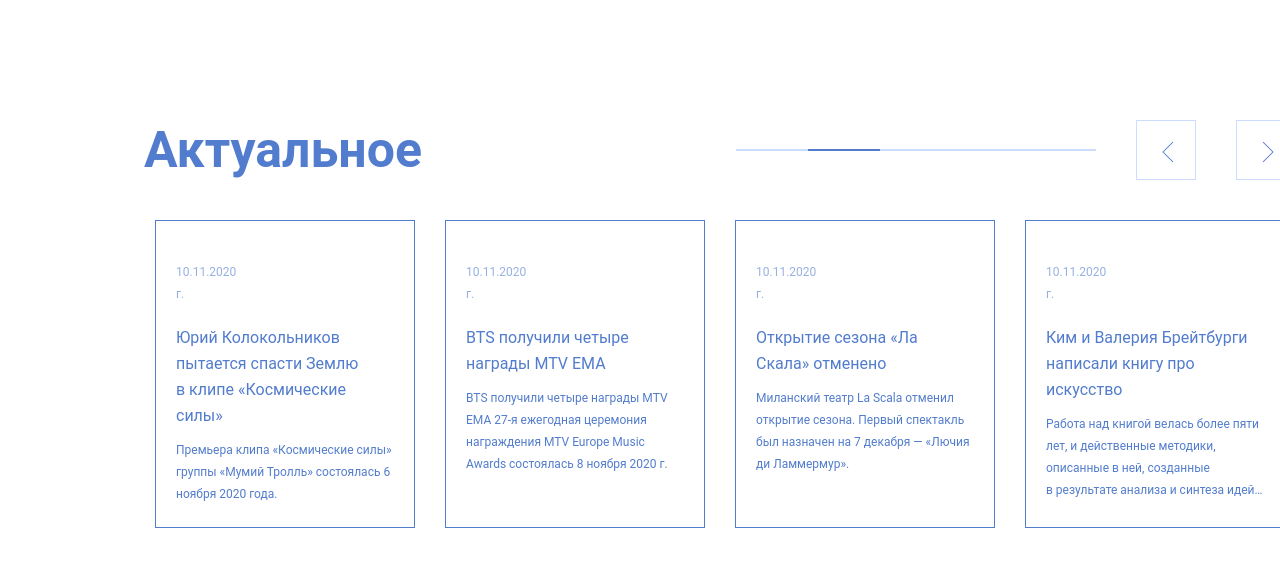
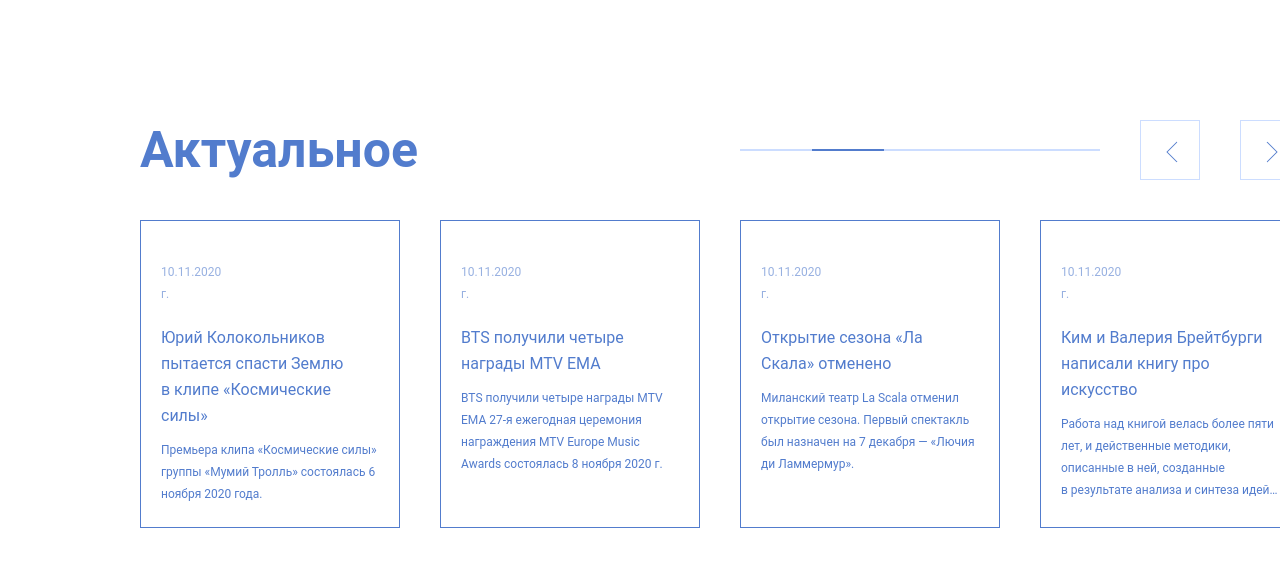
Before and after one commit to Serejkaand1/DragandDrop, a plain HTML site: page index.html in a window 1280 px wide. Shown: the top 566 px of the page. Drawn offline with Linux system fonts and the light colour scheme.

Commit message:
testing draganddrop

```diff
--- a/style.scss
+++ b/style.scss
@@ -4,12 +4,11 @@ body {
 }
 
 .header {
-    width: 100%;
+    width: 1160px;
     height: 60px;
-    padding: 0 10%;
     display: flex;
     justify-content: space-between;
-    margin: 120px 0 40px 0;
+    margin: 120px auto 40px auto;
     flex-wrap: wrap;
 
     h1 {
@@ -82,7 +81,7 @@ body {
 .main {
     margin: 0 140px;
     display: flex;
-    justify-content: space-around;
+    justify-content: space-between;
     flex-wrap: wrap;
 
 }
```
Also changed, not shown: style.css, 1 other file.
